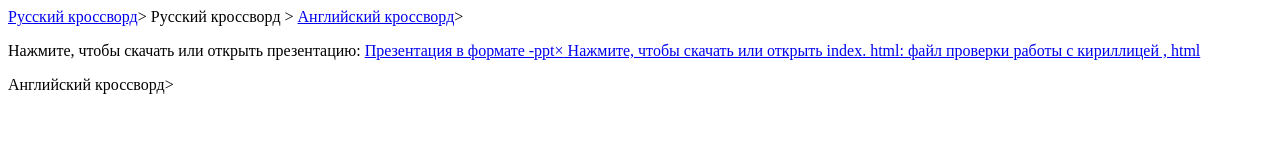
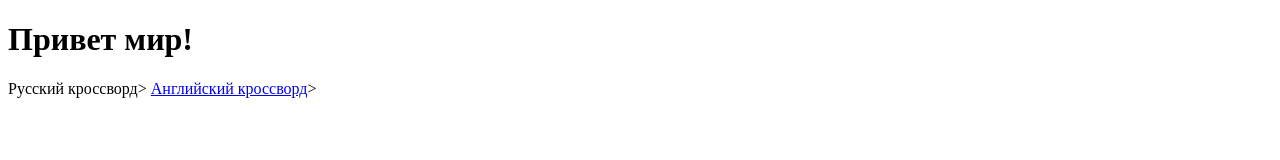
Before and after one commit to Hochydomoy/dem.github.io, a plain HTML site: page index.html in a window 1280 px wide. Drawn offline with Linux system fonts and the light colour scheme.

Commit message:
Update index.html

```diff
--- a/index.html
+++ b/index.html
@@ -1,17 +1,14 @@
 <!DOCTYPE html>
 <html>
+<head>
+    <meta charset="UTF-8">
+    <title>Привет, мир!</title>
+</head>
+<body>
+    <h1>Привет мир!</h1
 <a href="krossvordRU.html">Русский кроссворд</a>>
   <title>кроссворд</title>
-</a href="krossvordRU.html">Русский кроссворд</a>
->
 <a href="krossvordEN.html">Английский кроссворд</a>>
 
-  <p>
-    Нажмите, чтобы скачать или открыть презентацию:
-    <a href="СетьВводный ppt×">Презентация в формате -ppt×</а>
-    Нажмите, чтобы скачать или открыть index. html:
-    <a href="index.html">файл проверки работы с кириллицей , html</а>
-  </p>
-
-</a href="krossvordEN.html">Английский кроссворд</a>>
+</body>
 </html>
```
